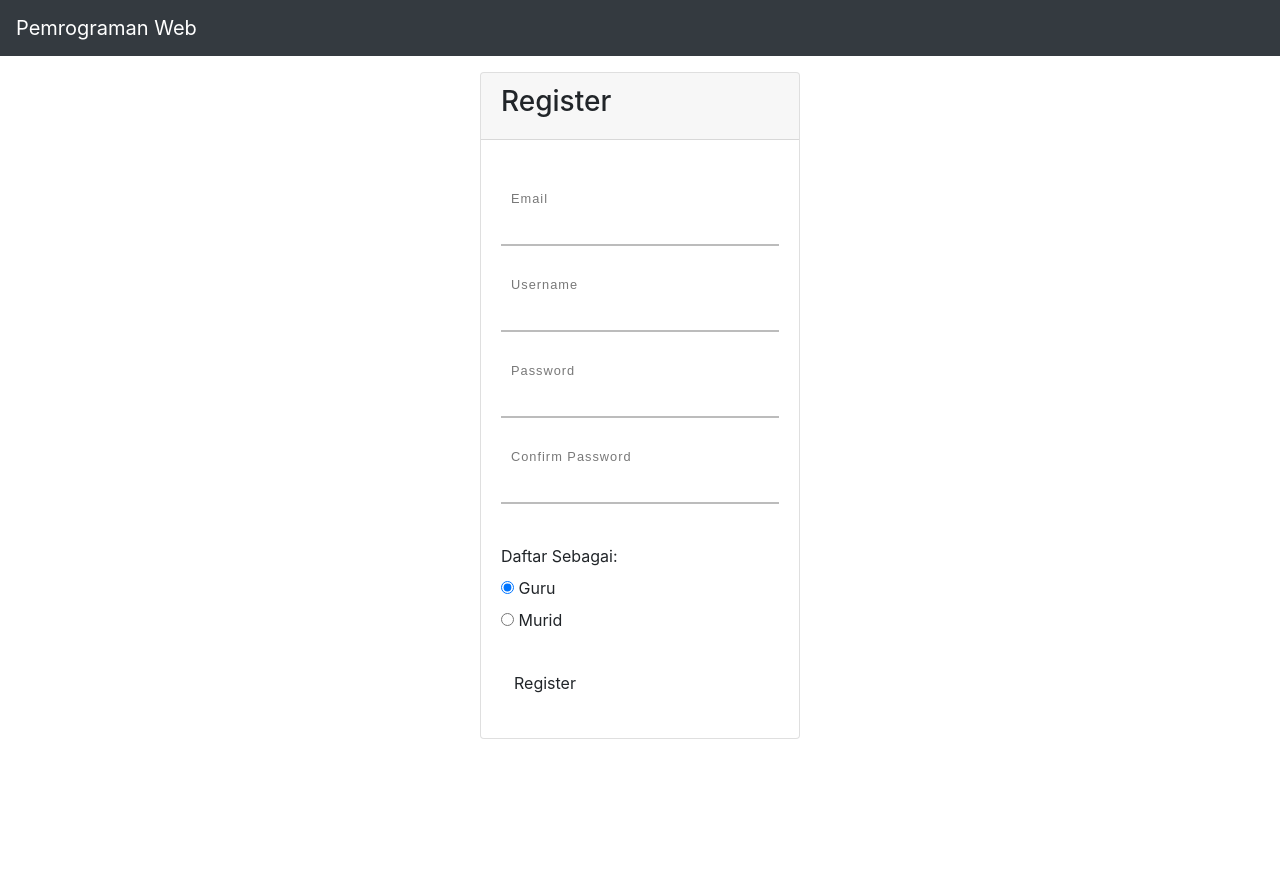
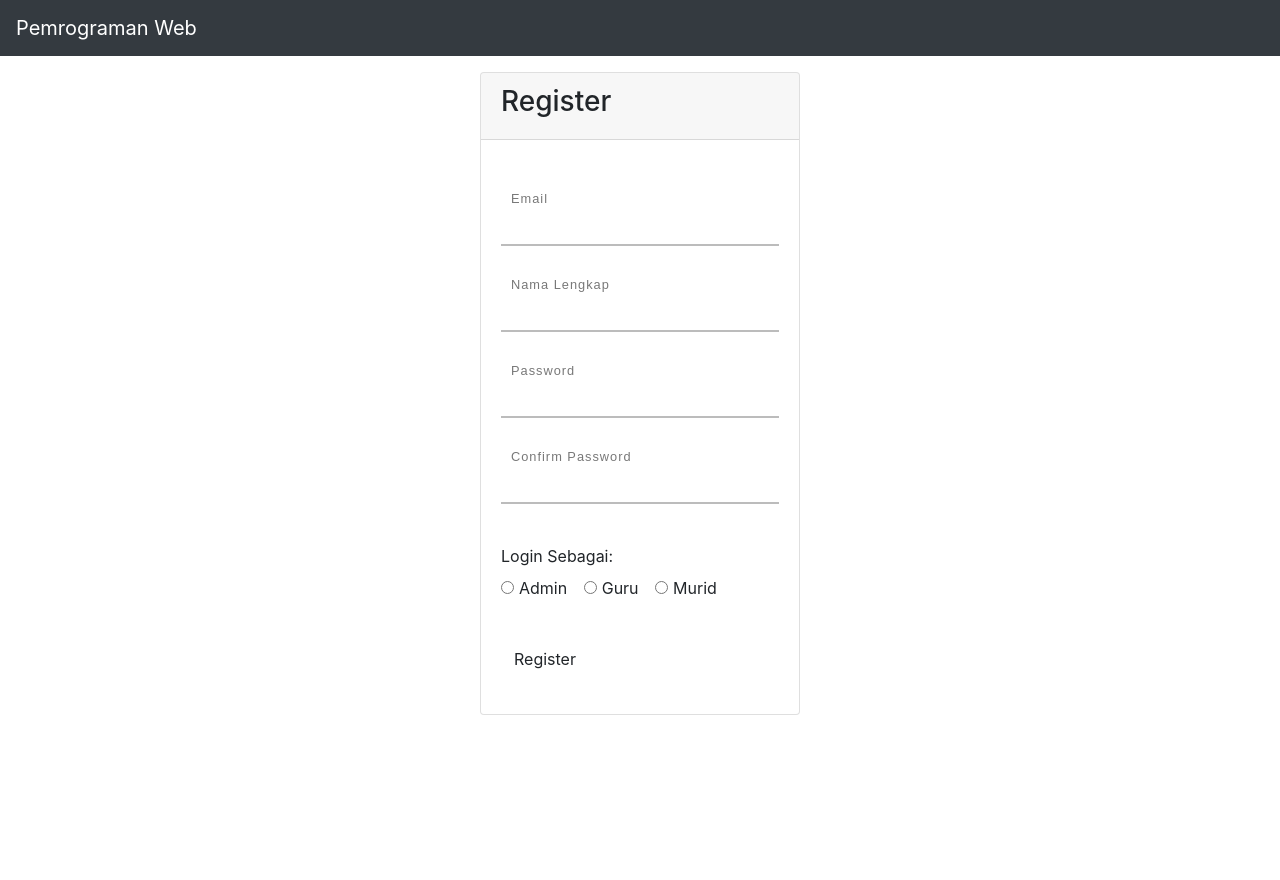
Before and after one commit to prolifel/fp-pweb, a PHP site: page /form_register.php in a window 1280 px wide. Shown: the top 880 px of the page. Run offline with PHP 8.4, Linux system fonts and the light colour scheme.

Commit message:
fix bug login register

```diff
--- a/admin/form_register.php
+++ b/admin/form_register.php
@@ -158,8 +158,6 @@
         </div>
             <div class="card-body">
                 <form action="register.php" method="post" onsubmit="return checkPassword(this);">
-
-
                 <label class="form-reg">
                     <p class="label-txt">Email</p>
                     <input type="text" class="input" require name="email" id="inputEmail" >
@@ -168,8 +166,8 @@
                     </div>
                 </label>
                 <label class="form-reg">
-                    <p class="label-txt">Username</p>
-                    <input type="text" class="input" require name="username" id="inputUsername">
+                    <p class="label-txt">Nama Lengkap</p>
+                    <input type="text" class="input" require name="nama" id="inputUsername">
                     <div class="line-box">
                         <div class="line"></div>
                     </div>
@@ -189,21 +187,22 @@
                         <div class="line"></div>
                     </div>
                 </label>
-
-                <div class="form-radio">
-                            <label for="gender" class="radio-label">Daftar Sebagai: </label>
-                            <div class="form-radio-item">
-                                <input type="radio" name="gender" id="guru" checked>
-                                <label for="guru">Guru</label>
-                                <span class="check"></span>
-                            </div>
-                            <div class="form-radio-item">
-                                <input type="radio" name="gender" id="murid">
-                                <label for="murid">Murid</label>
-                                <span class="check"></span>
-                            </div>
-                        </div>
-
+                <div class="form-group">
+                    <label for="inputRole" class="radio-label">Login Sebagai: </label>
+                    <br>
+                    <div class="form-check form-check-inline">
+                        <input class="form-check-input" type="radio" name="role" id="inlineRadio1" value="admin">
+                        <label class="form-check-label" for="inlineRadio1">Admin</label>
+                    </div>
+                    <div class="form-check form-check-inline">
+                        <input class="form-check-input" type="radio" name="role" id="inlineRadio2" value="guru">
+                        <label class="form-check-label" for="inlineRadio2">Guru</label>
+                    </div>
+                    <div class="form-check form-check-inline">
+                        <input class="form-check-input" type="radio" name="role" id="inlineRadio3" value="murid">
+                        <label class="form-check-label" for="inlineRadio3">Murid</label>
+                    </div>
+                </div>
                 <br>
                 <button type="submit" class="btn">Register</button>
                 <!-- <table class="center">
--- a/admin/login.php
+++ b/admin/login.php
@@ -1,9 +1,9 @@
 <?php session_start();
     include "../koneksi.php";
-    $username=$_POST['username'];
+    $email=$_POST['email'];
     $password=md5($_POST['password']);
     $role=$_POST['role'];
-    $query=mysqli_query($koneksi,"select * from users where username='$username' and password='$password' and role='$role'");
+    $query=mysqli_query($koneksi,"select * from users where email='$email' and password='$password' and role='$role'");
     $cek=mysqli_num_rows($query);
 
     if($cek){
@@ -44,7 +44,7 @@
         ?>
         <script>
             alert("Username atau password salah. Silakan login kembali");
-            window.location = 'form_admin.php'
+            // window.location = 'form_admin.php'
         </script>
         <?php
     }
```
Also changed, not shown: admin/form_admin.php (+16 -3 lines), admin/register.php (+7 -16 lines).
